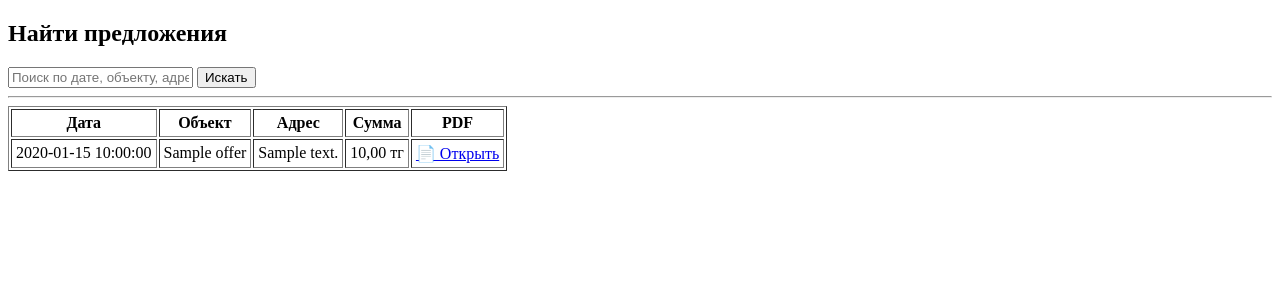
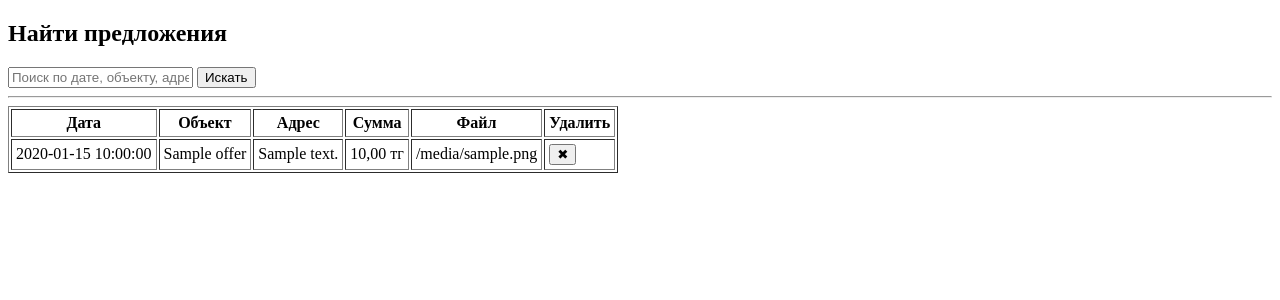
Before and after one commit to goffer2000/commercial-offer, a Flask app: template templates/offers_list.html in a window 1280 px wide. Shown: the top 300 px of the page. Run offline with Flask 3, Linux system fonts and the light colour scheme; the template is opened without the code that fills it: most values are stand-ins (such as "Sample title", 1, 10 or a date in 2020).

Commit message:
Update offers_list.html

```diff
--- a/templates/offers_list.html
+++ b/templates/offers_list.html
@@ -17,7 +17,8 @@
       <th>Объект</th>
       <th>Адрес</th>
       <th>Сумма</th>
-      <th>PDF</th>
+      <th>Файл</th>
+      <th>Удалить</th>
     </tr>
     {% for o in offers %}
     <tr>
@@ -25,7 +26,12 @@
       <td>{{ o.object_name }}</td>
       <td>{{ o.address }}</td>
       <td>{{ "{:,.2f}".format(o.total).replace(",", " ").replace(".", ",") }} тг</td>
-      <td><a href="{{ o.pdf_filename }}" target="_blank">📄 Открыть</a></td>
+      <td>{{ o.pdf_filename }}</td>
+      <td>
+        <form method="post" action="/delete/{{ o.id }}" onsubmit="return confirm('Удалить это предложение?')">
+          <button type="submit">✖</button>
+        </form>
+      </td>
     </tr>
     {% endfor %}
   </table>
```
